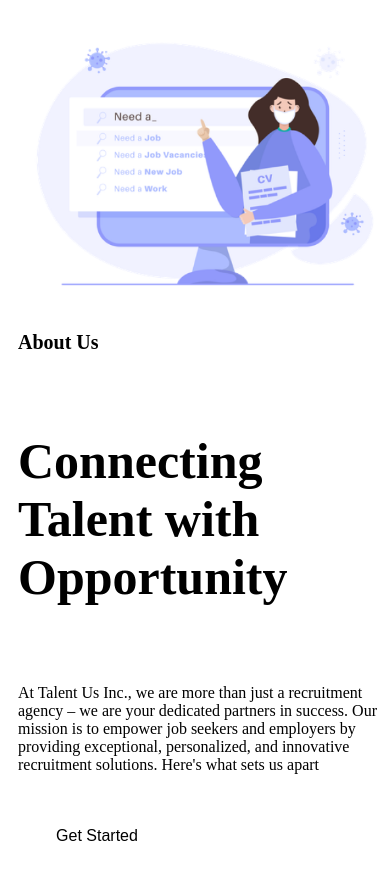
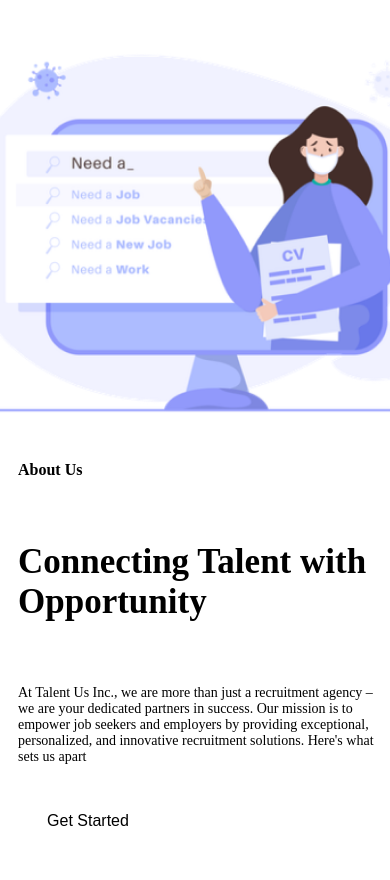
Before and after one commit to rafdev133/internweb, a PHP site: page /include/aboutUs.php in a window 390 px wide; the page is wider, and only the part inside the window is pictured. After the commit the page ends 826 px from the top of that part, so only its background shows below. Run offline with PHP 8.4, Linux system fonts and the light colour scheme.

Commit message:
QC changes

```diff
--- a/includeStyles/aboutUs.css
+++ b/includeStyles/aboutUs.css
@@ -28,7 +28,6 @@
 #aboutUs-page .aboutUs-text span {
   font-size: 50px;
   font-weight: bold;
-
   color: var(--primary-color);
 }
 
@@ -63,7 +62,7 @@
 }
 
 /* For tablets and smaller desktop screens */
-@media only screen and (max-width: 900px) {
+@media only screen and (max-width: 990px) {
   /*ABOUT US PAGE*/
 
   #aboutUs-page {
@@ -75,14 +74,38 @@
 
   #aboutUs-page .aboutUs-img {
     width: 100%;
+    display: flex;
+    justify-content: center;
+    align-items: center;
   }
 
   #aboutUs-page .aboutUs-img img {
-    width: 100%;
+    width: 650px;
   }
 
   #aboutUs-page .aboutUs-text {
     width: 100%;
+  }
+
+  #aboutUs-page .aboutUs-text h2 {
+    font-size: 16px;
+  }
+
+  #aboutUs-page .aboutUs-text h1 {
+    font-size: 35px;
+  }
+
+  #aboutUs-page .aboutUs-text span {
+    font-size: 35px;
+  }
+
+  #aboutUs-page .aboutUs-text p {
+    font-size: 14px;
+  }
+
+  #aboutUs-page .aboutUs-text button {
+    width: 140px;
+    height: 45px;
   }
 }
 
@@ -107,4 +130,8 @@
   #aboutUs-page .aboutUs-text {
     width: 100%;
   }
+
+  #aboutUs-page .aboutUs-img img {
+    width: 550px;
+  }
 }
```
